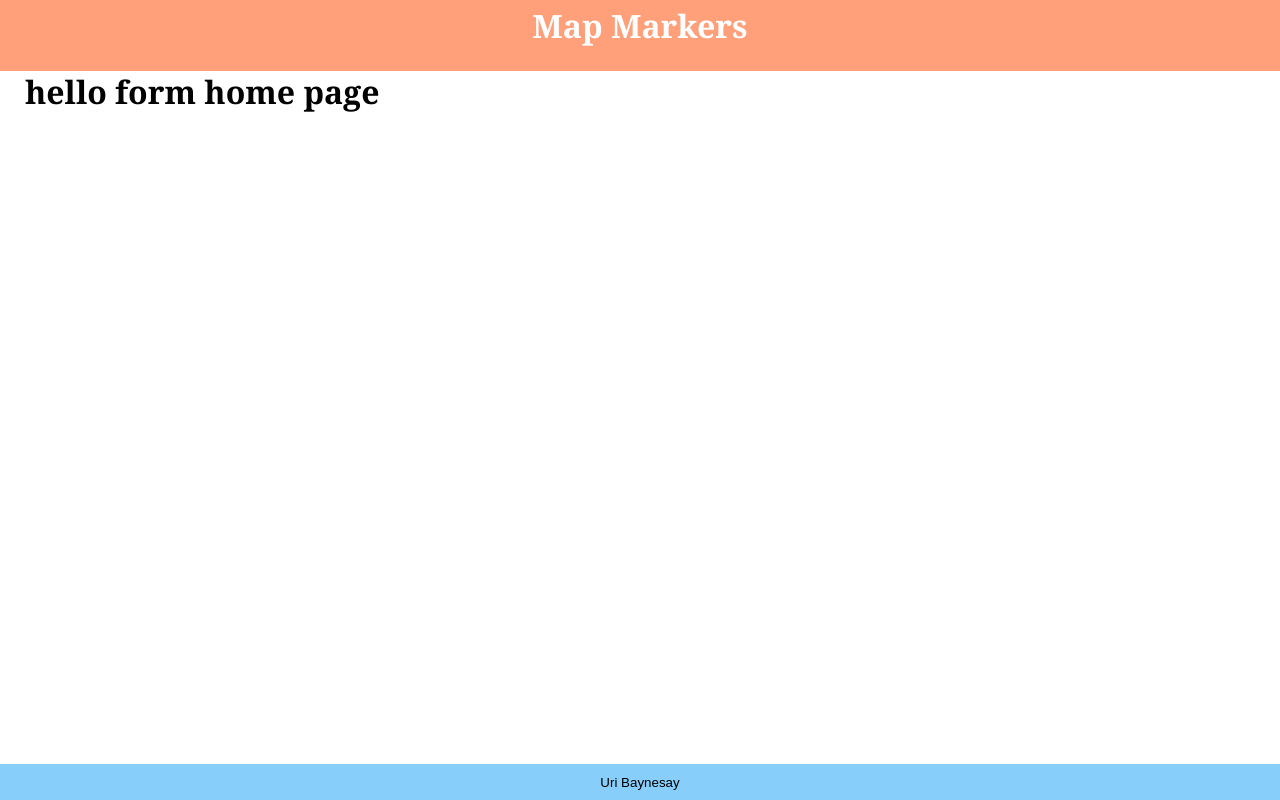
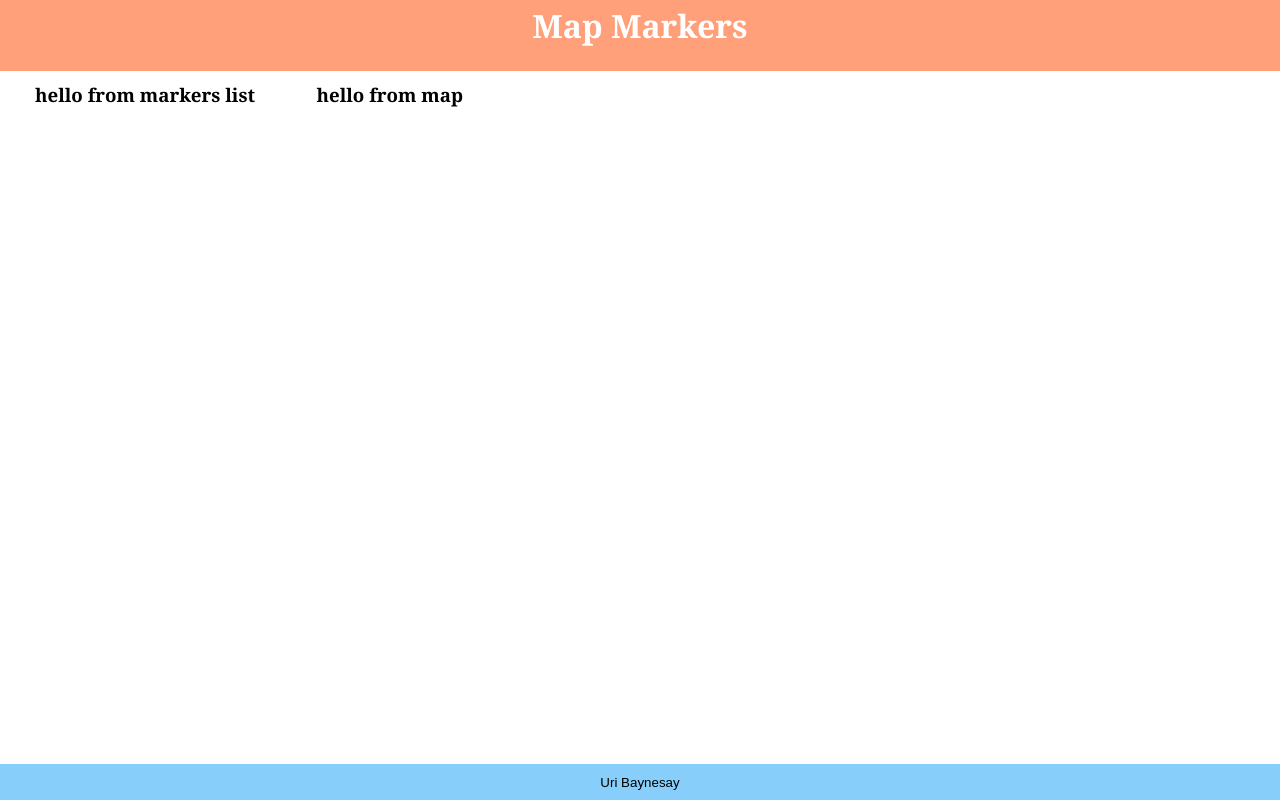
Before and after one commit to UriBaynesay/map-markers-react, a React (Create React App) app: page / in a window 1280 px wide. Built offline with nearby package versions, Linux system fonts and the light colour scheme.

Commit message:
homepage done

```diff
--- a/src/App.jsx
+++ b/src/App.jsx
@@ -1,14 +1,14 @@
 import "./assets/styles/main.scss"
 import { AppFooter } from "./cmp/app-footer"
 import { AppHeader } from "./cmp/app-header"
-import { Home } from "./pages/Home"
+import { MapApp } from "./cmp/map-app"
 
 function App() {
   return (
     <div className="App main-container">
       <AppHeader />
       <main>
-        <Home />
+        <MapApp/>
       </main>
       <AppFooter />
     </div>
--- /dev/null
+++ b/src/assets/styles/cmps/_map-app.scss
@@ -0,0 +1,4 @@
+.map-app-container{
+    display: grid;
+    grid-template-columns: 0.3fr 1fr;
+}
--- a/src/assets/styles/main.scss
+++ b/src/assets/styles/main.scss
@@ -2,12 +2,7 @@
 @import "basics/layout";
 @import "basics/base";
 
-
-
-// Views
-@import "views/home-page";
-
-
 // Components
 @import "cmps/app-header";
 @import "cmps/app-footer";
+@import "cmps/map-app";
--- /dev/null
+++ b/src/cmp/map-app.jsx
@@ -0,0 +1,17 @@
+import { useState } from "react"
+
+import { Map } from "./map";
+import { MarkersList } from "./markers-list"
+
+export const MapApp=()=>{
+    const [markers,setMarkers]=useState([])
+
+    const onAddMarker=(marker)=>{
+        setMarkers([...markers,marker])
+    }
+
+    return <section className="map-app-container">
+        <MarkersList markers={markers}/>
+        <Map onAddMarker={onAddMarker}/>
+    </section>
+}
--- /dev/null
+++ b/src/cmp/map.jsx
@@ -0,0 +1,5 @@
+export const Map=({onAddMarker})=>{
+    return <section className="map-container">
+        <h1>hello from map</h1>
+    </section>
+}
--- /dev/null
+++ b/src/cmp/markers-list.jsx
@@ -0,0 +1,5 @@
+export const MarkersList=({markers})=>{
+    return <section className="markers-list-container">
+        <h1>hello from markers list</h1>
+    </section>
+}
--- a/src/pages/Home.jsx
+++ /dev/null
@@ -1,5 +0,0 @@
-export const Home=()=>{
-    return <div className="home-page-container">
-        <h1>hello form home page</h1>
-    </div>
-}
```
Also changed, not shown: src/assets/styles/views/_home-page.scss (deleted).
